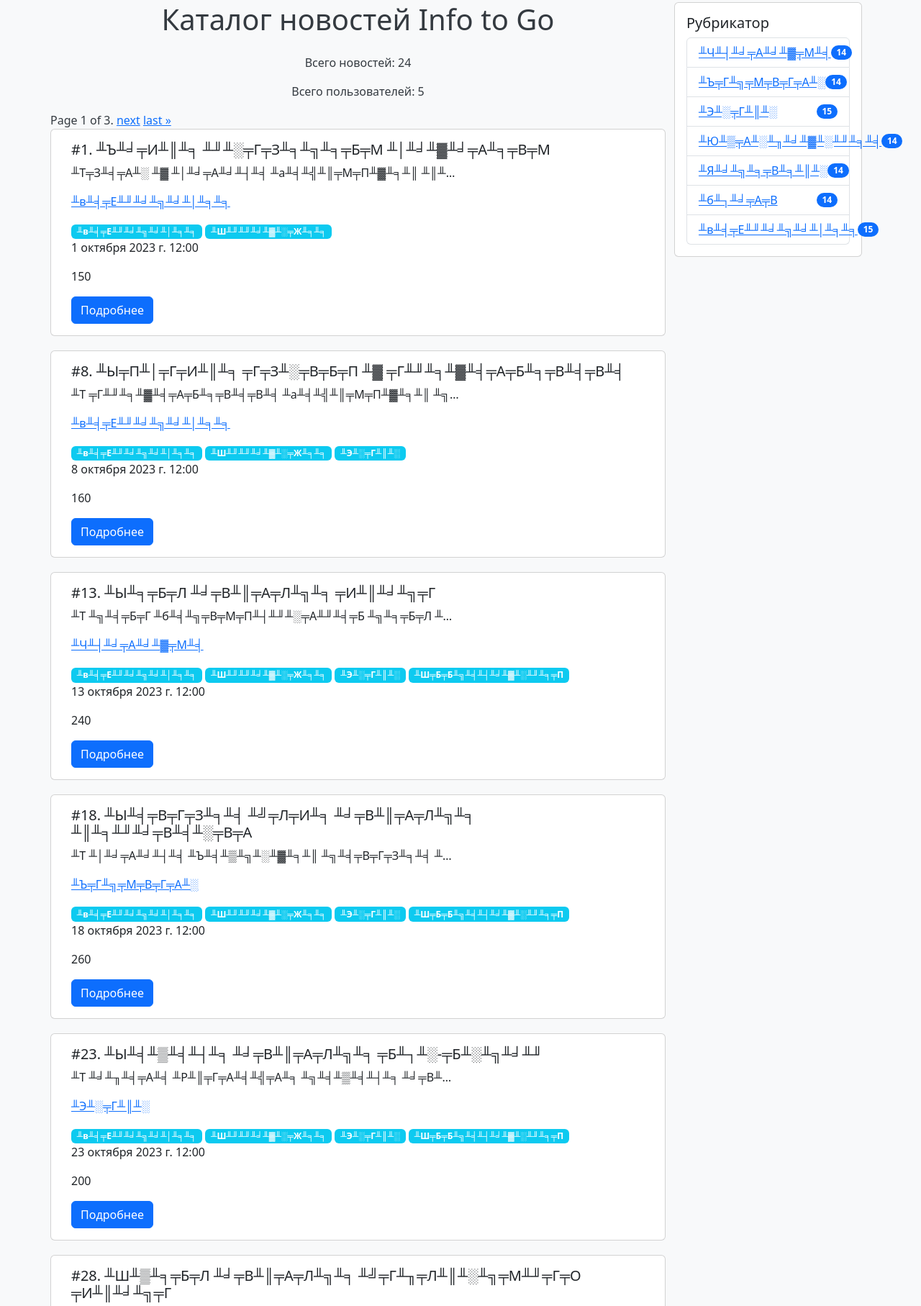
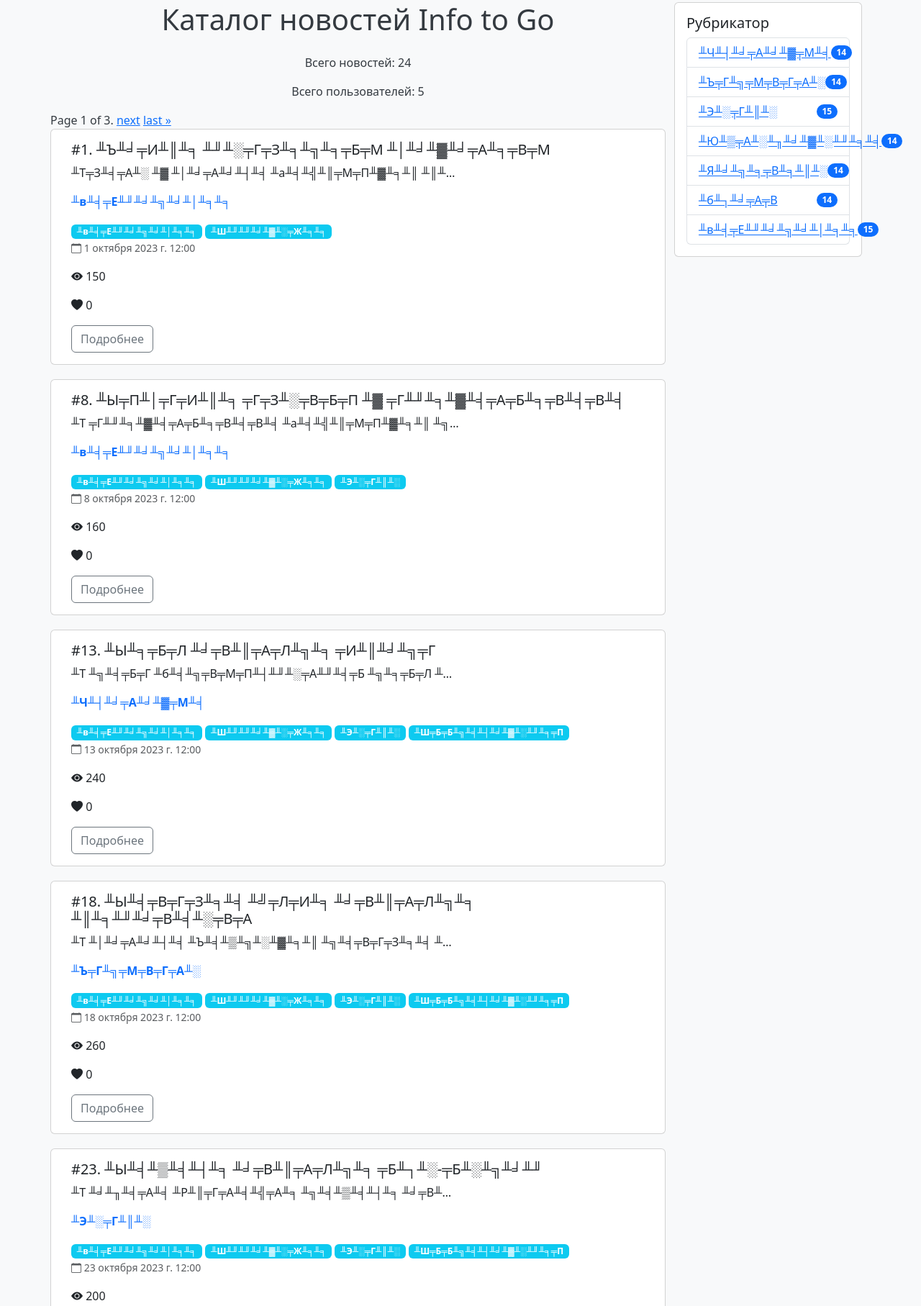
Before and after one commit to tel-ran-de/230924-e-pt-django, a Django app: page /news/tag/1/ in a window 1280 px wide. Shown: the part 177-1992 px from the top of the page at 72% size. Run offline with Django 5.2, Linux system fonts and the light colour scheme; data comes from the database, SQL or seed files in the repository; data that the repository does not hold is empty; parts of the project's set-up code (start-up, migrations or seed data) failed here and were passed over.

Commit message:
Урок 19: добавили лайки

```diff
--- a/news/models.py
+++ b/news/models.py
@@ -87,3 +87,11 @@ class Article(models.Model):
 
     def __str__(self):
         return self.title
+
+
+class Like(models.Model):
+    article = models.ForeignKey(Article, on_delete=models.CASCADE, related_name='likes')
+    ip_address = models.GenericIPAddressField()
+
+    def __str__(self):
+        return f'Like by {self.ip_address} on {self.article}'
--- a/news/templates/include/article_preview.html
+++ b/news/templates/include/article_preview.html
@@ -1,15 +1,15 @@
-<!-- Краткое представление новости news/templates/include/article_preview.html -->
+{% load customtags %}
 <div class="card">
     <div class="card-body">
         <h5 class="card-title">#{{ article.id }}. {{ article.title }}</h5>
         <p class="card-text">{{ article.content|truncatechars:50 }}</p>
-        <p class="card-text"><a href="{% url 'news:get_news_by_category' article.category.id %}">{{ article.category }}</a></p>
+        <p class="card-text"><a href="{% url 'news:get_news_by_category' article.category.id %}" class="text-decoration-none text-primary fw-bold">{{ article.category }}</a></p>
         {% for tag in article.tags.all %}
             <a href="{% url 'news:get_news_by_tag' tag.id %}" class="badge bg-info text-decoration-none">{{ tag }}</a>
         {% endfor %}
-        <p class="card-text">{{ article.publication_date }}</p>
-        <p class="card-text">{{ article.views }}</p>
-        <p class="card-text">{{ article.favorites_count }}</p>
-        <a href="{% url 'news:detail_article_by_id' article.id %}" class="btn btn-primary">Подробнее</a>
+        <p class="card-text"><small class="text-muted"><i class="bi bi-calendar"></i> {{ article.publication_date }}</small></p>
+        <p class="card-text"><i class="bi bi-eye-fill"></i> {{ article.views }}</p>
+        <p class="card-text"><i class="bi bi-heart-fill"></i> {{ article.likes.count }}</p>
+        <a href="{% url 'news:detail_article_by_id' article.id %}" class="btn btn-outline-secondary">Подробнее</a>
     </div>
 </div>
--- a/news/urls.py
+++ b/news/urls.py
@@ -12,4 +12,5 @@ urlpatterns = [
     path('tag/<int:tag_id>/', views.get_news_by_tag, name='get_news_by_tag'),
     path('category/<int:category_id>/', views.get_news_by_category, name='get_news_by_category'),
     path('search/', views.search_news, name='search_news'),
+    path('like/<int:article_id>/', views.toggle_like, name='toggle_like'),
 ]
--- a/news/views.py
+++ b/news/views.py
@@ -1,9 +1,9 @@
 from django.core.paginator import Paginator
 from django.db.models import F, Q
 from django.http import HttpResponse
-from django.shortcuts import render, get_object_or_404
+from django.shortcuts import get_object_or_404, redirect, render
 
-from .models import Article, Category, Tag
+from .models import Article, Category, Like, Tag
 
 
 """
@@ -31,6 +31,15 @@ info = {
 }
 
 
+def toggle_like(request, article_id):
+    article = get_object_or_404(Article, pk=article_id)
+    ip_address = request.META.get('REMOTE_ADDR')
+    like, created = Like.objects.get_or_create(article=article, ip_address=ip_address)
+    if not created:
+        like.delete()
+    return redirect('news:detail_article_by_id', article_id=article_id)
+
+
 def search_news(request):
     query = request.GET.get('q')
     categories = Category.objects.all()
@@ -42,7 +51,7 @@ def search_news(request):
     paginator = Paginator(articles, 10)  # Показывать 10 новостей на странице
     page_number = request.GET.get('page')
     page_obj = paginator.get_page(page_number)
-    context = {**info, 'news': articles, 'news_count': len(articles), 'page_obj': page_obj,}
+    context = {**info, 'news': articles, 'news_count': len(articles), 'page_obj': page_obj, 'user_ip': request.META.get('REMOTE_ADDR'),}
 
     return render(request, 'news/catalog.html', context=context)
 
@@ -77,7 +86,7 @@ def get_news_by_tag(request, tag_id):
     paginator = Paginator(articles, 10)  # Показывать 10 новостей на странице
     page_number = request.GET.get('page')
     page_obj = paginator.get_page(page_number)
-    context = {**info, 'news': articles, 'news_count': len(articles), 'page_obj': page_obj,}
+    context = {**info, 'news': articles, 'news_count': len(articles), 'page_obj': page_obj, 'user_ip': request.META.get('REMOTE_ADDR'),}
 
     return render(request, 'news/catalog.html', context=context)
 
@@ -89,7 +98,7 @@ def get_news_by_category(request, category_id):
     paginator = Paginator(articles, 10)  # Показывать 10 новостей на странице
     page_number = request.GET.get('page')
     page_obj = paginator.get_page(page_number)
-    context = {**info, 'news': articles, 'news_count': len(articles), 'page_obj': page_obj,}
+    context = {**info, 'news': articles, 'news_count': len(articles), 'page_obj': page_obj, 'user_ip': request.META.get('REMOTE_ADDR'),}
 
     return render(request, 'news/catalog.html', context=context)
 
@@ -125,7 +134,7 @@ def get_all_news(request):
     paginator = Paginator(articles, 10)  # Показывать 10 новостей на странице
     page_number = request.GET.get('page')
     page_obj = paginator.get_page(page_number)
-    context = {**info, 'news': articles, 'news_count': len(articles), 'page_obj': page_obj, }
+    context = {**info, 'news': articles, 'news_count': len(articles), 'page_obj': page_obj, 'user_ip': request.META.get('REMOTE_ADDR'),}
 
     return render(request, 'news/catalog.html', context=context)
 
@@ -148,6 +157,6 @@ def get_detail_article_by_title(request, title):
     """
     article = get_object_or_404(Article, slug=title)
 
-    context = {**info, 'article': article}
+    context = {**info, 'article': article, 'user_ip': request.META.get('REMOTE_ADDR'),}
 
     return render(request, 'news/article_detail.html', context=context)
```
Also changed, not shown: news/templates/news/article_detail.html (+12 -1 lines), news/templatetags/customtags.py (added, +12 -0 lines), README.md, news/migrations/0007_like.py (added).
